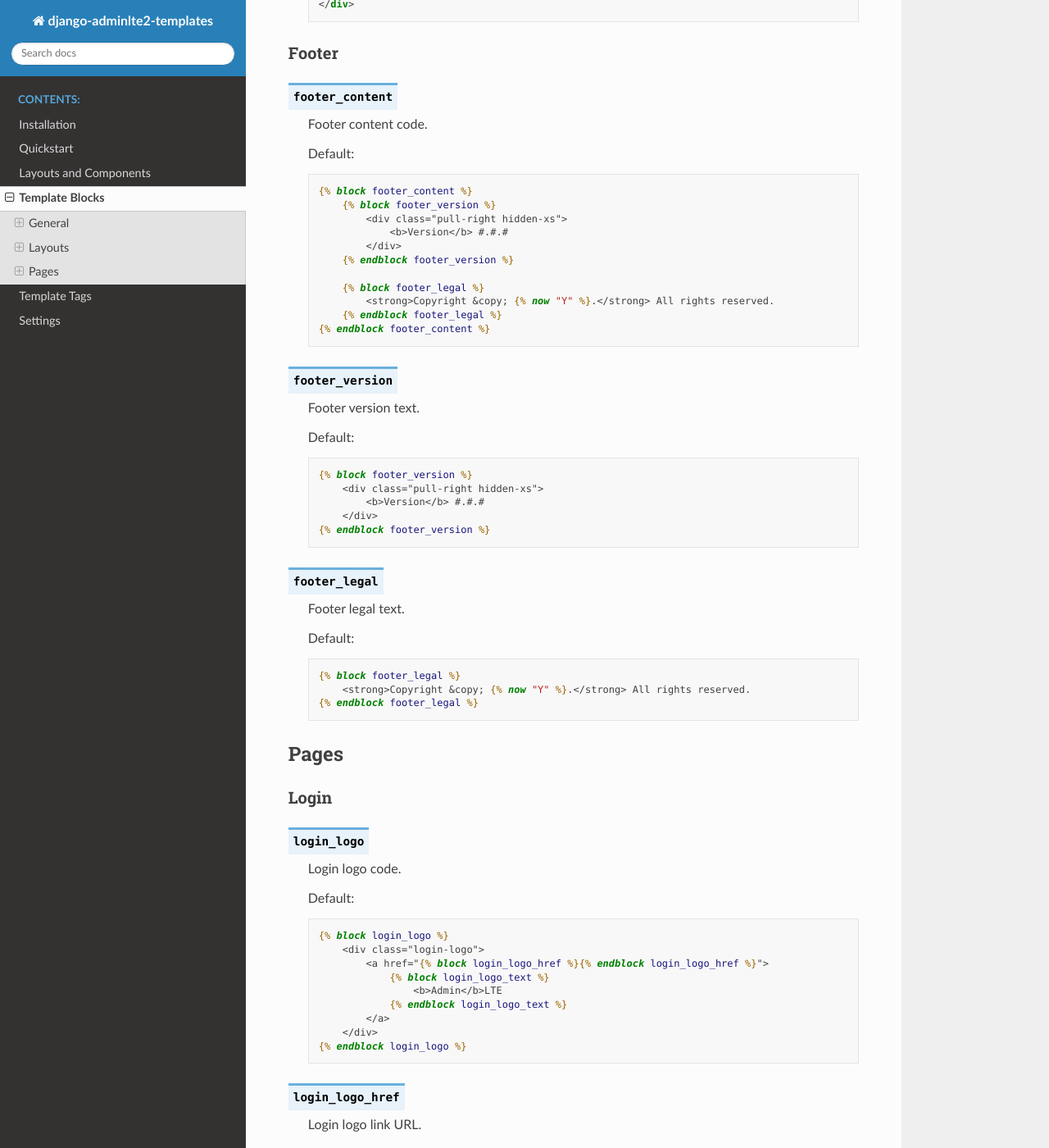
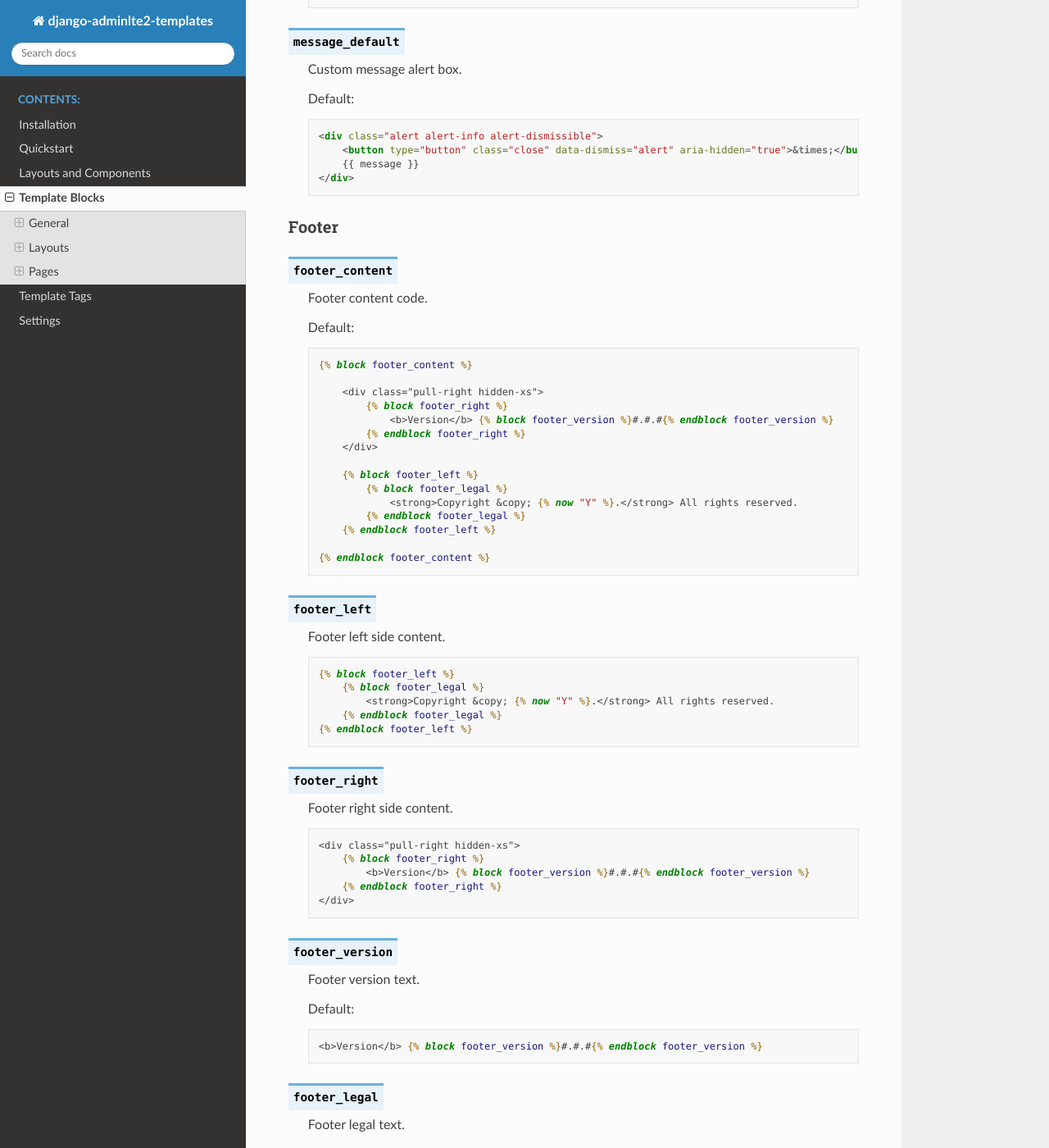
Before and after one commit to josemarimanio/django-adminlte2-templates, a Sphinx documentation site: the page built from docs/template_blocks.rst, in a window 1280 px wide and 1400 px high, scrolled down 11420 px. Shown: the whole window at 82% size. Built offline with Sphinx 7.4.7 and the Read the Docs theme 2.0.0, drawn with Linux system fonts in a browser that asks for light colours; some of the changed text lies outside the part shown.

Commit message:
Updated 'docs' page 'Template Blocks'

```diff
--- a/docs/template_blocks.rst
+++ b/docs/template_blocks.rst
@@ -140,6 +140,16 @@
         {% block body_class %}hold-transition {{ ADMINLTE_SKIN_STYLE }}{% endblock body_class %}
 
 
+.. data:: skin_style
+    :noindex:
+
+    HTML ``<body>`` tag ``class`` attribute for AdminLTE 2 skin theme.
+
+    Valid values are: ``'skin-black'``, ``'skin-black-light'``, ``'skin-blue'``, ``'skin-blue-light'``,
+    ``'skin-green'``, ``'skin-green-light'``, ``'skin-purple'``, ``'skin-purple-light'``,
+    ``'skin-red'``, ``'skin-red-light'``, ``'skin-yellow'``, ``'skin-yellow-light'``.
+
+
 .. data:: javascripts_body
     :noindex:
 
@@ -237,38 +247,35 @@
         {% block content_template %}
             <div class="content-wrapper">
 
-                <div class="container">
+                {% block no_content_header %}
+                    <section class="content-header">
+                        {% block content_header %}
+                            {% block no_page_title %}
+                                <h1>
+                                    {% block page_title %}{% endblock page_title %}
+                                    <small>{% block page_description %}{% endblock page_description %}</small>
+                                </h1>
+                            {% endblock no_page_title %}
 
-                    {% block no_content_header %}
-                        <section class="content-header">
-                            {% block content_header %}
-                                {% block no_page_title %}
-                                    <h1>
-                                        {% block page_title %}{% endblock page_title %}
-                                        <small>{% block page_description %}{% endblock page_description %}</small>
-                                    </h1>
-                                {% endblock no_page_title %}
+                            {% block no_breadcrumbs %}
+                                <ol class="breadcrumb">
+                                    {% block breadcrumbs %}{% endblock breadcrumbs %}
+                                </ol>
+                            {% endblock no_breadcrumbs %}
+                        {% endblock content_header %}
+                    </section>
+                {% endblock no_content_header %}
 
-                                {% block no_breadcrumbs %}
-                                    <ol class="breadcrumb">
-                                        {% block breadcrumbs %}{% endblock breadcrumbs %}
-                                    </ol>
-                                {% endblock no_breadcrumbs %}
-                            {% endblock content_header %}
-                        </section>
-                    {% endblock no_content_header %}
+                {% block content_body %}
+                    <section class="content">
+                        {% block messages_template %}
+                            {% include 'adminlte2/components/messages.html' %}
+                        {% endblock messages_template %}
 
-                    {% block content_body %}
-                        <section class="content">
-                            {% block messages_template %}
-                                {% include 'adminlte2/components/messages.html' %}
-                            {% endblock messages_template %}
-
-                            {% block content %}
-                            {% endblock content %}
-                        </section>
-                    {% endblock content_body %}
-                </div>
+                        {% block content %}
+                        {% endblock content %}
+                    </section>
+                {% endblock content_body %}
             </div>
         {% endblock content_template %}
 
@@ -737,16 +750,48 @@
     .. code:: jinja
 
         {% block footer_content %}
-            {% block footer_version %}
-                <div class="pull-right hidden-xs">
-                    <b>Version</b> #.#.#
-                </div>
-            {% endblock footer_version %}
 
+            <div class="pull-right hidden-xs">
+                {% block footer_right %}
+                    <b>Version</b> {% block footer_version %}#.#.#{% endblock footer_version %}
+                {% endblock footer_right %}
+            </div>
+
+            {% block footer_left %}
+                {% block footer_legal %}
+                    <strong>Copyright &copy; {% now "Y" %}.</strong> All rights reserved.
+                {% endblock footer_legal %}
+            {% endblock footer_left %}
+
+        {% endblock footer_content %}
+
+
+.. data:: footer_left
+    :noindex:
+
+    Footer left side content.
+
+    .. code:: jinja
+
+        {% block footer_left %}
             {% block footer_legal %}
                 <strong>Copyright &copy; {% now "Y" %}.</strong> All rights reserved.
             {% endblock footer_legal %}
-        {% endblock footer_content %}
+        {% endblock footer_left %}
+
+
+.. data:: footer_right
+    :noindex:
+
+    Footer right side content.
+
+    .. code:: jinja
+
+        <div class="pull-right hidden-xs">
+            {% block footer_right %}
+                <b>Version</b> {% block footer_version %}#.#.#{% endblock footer_version %}
+            {% endblock footer_right %}
+        </div>
 
 
 .. data:: footer_version
@@ -758,11 +803,7 @@
 
     .. code:: jinja
 
-        {% block footer_version %}
-            <div class="pull-right hidden-xs">
-                <b>Version</b> #.#.#
-            </div>
-        {% endblock footer_version %}
+        <b>Version</b> {% block footer_version %}#.#.#{% endblock footer_version %}
 
 
 .. data:: footer_legal
```
Also changed, not shown: other parts of docs/template_blocks.rst (+6 -0 lines).
